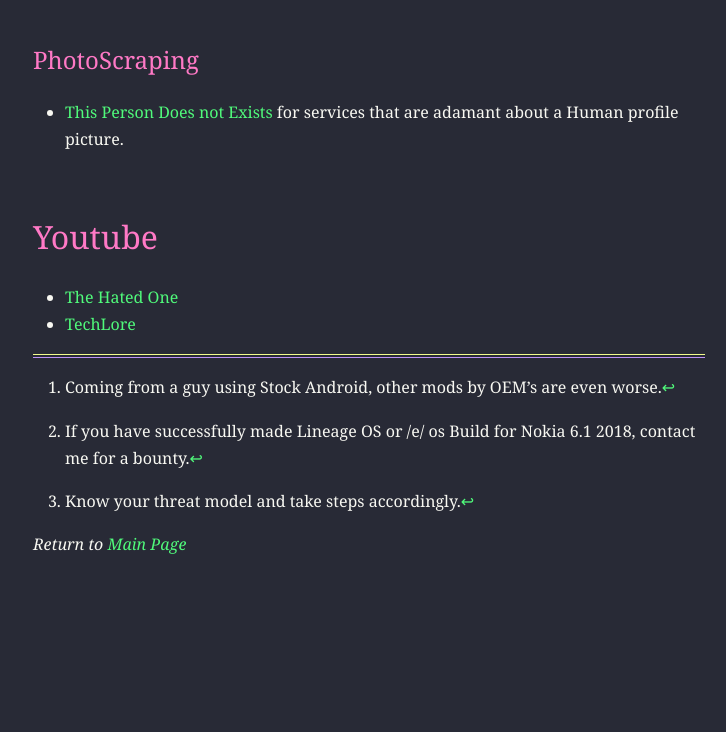
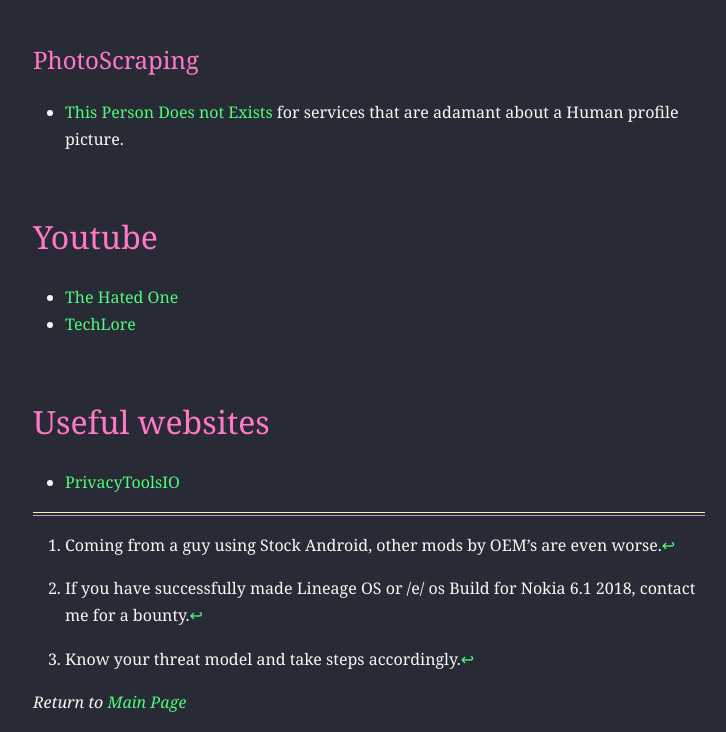
Before and after one commit to siddhantladdha/siddhantladdha.github.io, a plain HTML site: page privacy.html in a window 1280 px wide. Shown: the part 1185-1917 px from the top of the page, without its empty margins (271-997 px from the left). Before the commit the page ends 1759 px from the top, so only its background shows below. Drawn offline with Linux system fonts and the light colour scheme.

Commit message:
added ptio

```diff
--- a/privacy.html
+++ b/privacy.html
@@ -58,6 +58,10 @@ ul.task-list{list-style: none;}
             <li><a href="https://www.youtube.com/channel/UCjr2bPAyPV7t35MvcgT3W8Q">The Hated One</a></li>
             <li><a href="https://www.youtube.com/channel/UCs6KfncB4OV6Vug4o_bzijg">TechLore</a></li>
             </ul>
+            <h2 id="useful-websites">Useful websites</h2>
+            <ul>
+            <li><a href="https://www.privacytools.io/">PrivacyToolsIO</a></li>
+            </ul>
             <section class="footnotes" role="doc-endnotes">
             <hr />
             <ol>
```
Also changed, not shown: 1 other file.
